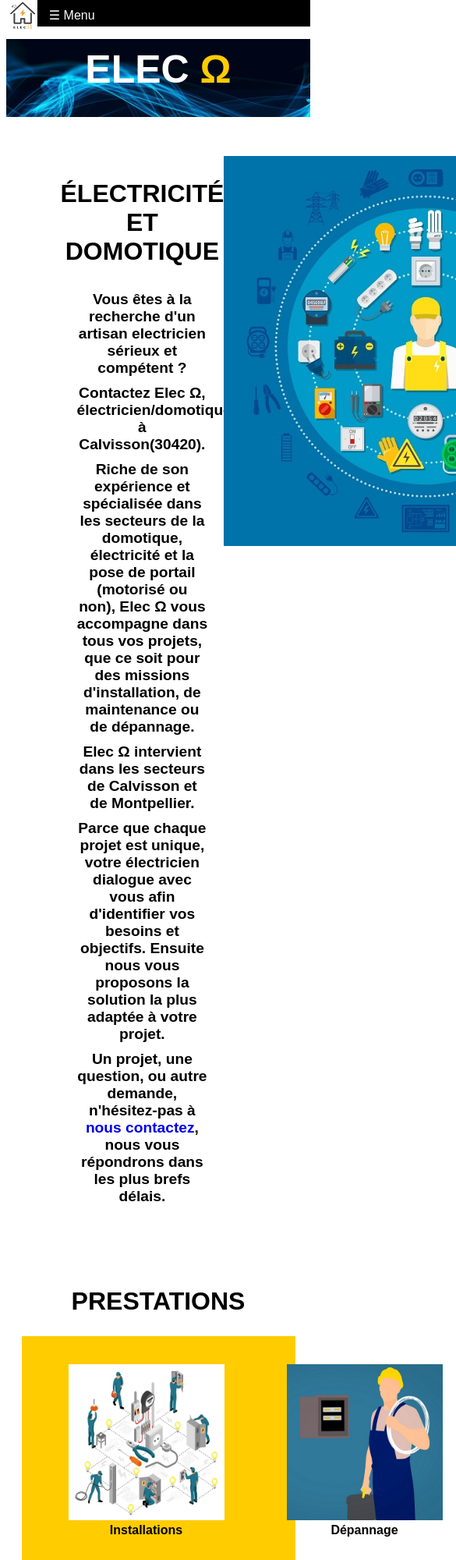
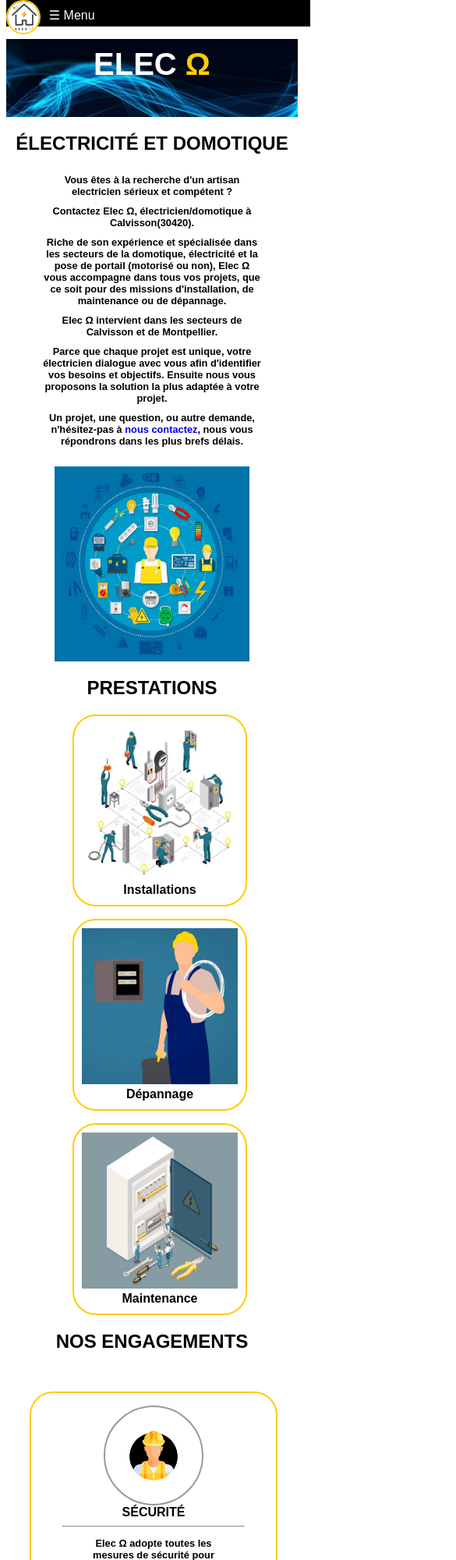
Before and after one commit to Minouch29/elecOmega, a plain HTML site: page src/accueil.html in a window 390 px wide. Shown: the top 2000 px of the page at 78% size, 585 px wide, since content can reach past the window. Drawn offline with Linux system fonts and the light colour scheme; a script that the page names is missing; files whose address does not match are found by name.

Commit message:
mode responsive page accueil

```diff
--- a/src/accueil.html
+++ b/src/accueil.html
@@ -66,12 +66,11 @@
                             nous vous répondrons dans les plus brefs délais.
                         </p>
                     </div>
-
                     <img src="assets/images/electricite-elecOmega.jpg" alt="plusieurs icones représentant le métier d'électricien">
                 </section>
-                <div class="prestationsContainer">
+                <section class="prestationsContainer">
                     <h2>Prestations</h2>
-                    <section class="prestations">
+                    <div class="prestations">
                         <figure>
                             <a href="installations.html">
                                 <img src="assets/images/elecOmega-installations.jpg" alt="installations">
@@ -90,8 +89,8 @@
                             </a>
                             <figcaption>Maintenance</figcaption>
                         </figure>
-                    </section>
-                </div>
+                    </div>
+                </section>
                 <h2>Nos engagements</h2>
                 <section class="engagements">
                     <div>
--- a/src/assets/css/styles_accueil.css
+++ b/src/assets/css/styles_accueil.css
@@ -3,12 +3,10 @@
    --grey: #999999;
 }
 
-body{
-   width: 100%;
-}
+body{ width: 100%; }
 
 .container{
-   width: 90%;
+   width: 100%;
    margin: auto;
 }
 
@@ -33,9 +31,7 @@ body{
    margin: 50px;
 }
 
-.presentation h2{
-   margin-top: 30px;
-}
+.presentation h2{ margin-top: 30px; }
 
 .presentation img{
    width: 550px;
@@ -44,6 +40,7 @@ body{
 
 .prestations{
    display: flex;
+   margin: 50px;
    justify-content: space-around;
    background-color: var(--yellow);
    padding: 20px;
@@ -54,6 +51,7 @@ body{
    height: auto;
    transition: .3s ease-in-out !important;
 }
+
 /*arrondi l'image au survol*/
 .prestations img:hover{
    width: 200px;
@@ -61,9 +59,7 @@ body{
    border-radius: 50%;
 }
 
-a{
-   text-decoration: none;
-}
+a{ text-decoration: none; }
 
 figcaption{
    text-align: center;
@@ -73,6 +69,7 @@ figcaption{
 
 .engagements{
    display: flex;
+   margin: 50px;
    justify-content: space-around;
    padding: 20px;
 }
@@ -82,6 +79,7 @@ figcaption{
    border: var(--grey)solid 2px;
    border-radius: 100px;
 }
+
 .engagements div{
     border: 3px var(--yellow) solid;
     border-radius: 30px;
@@ -89,26 +87,83 @@ figcaption{
     text-align: center;
 }
 
-.informations{
-   display: flex;
-   justify-content: space-around;
-   background-color: var(--yellow);
+/*---------------------*\
+    @MEDIA
+\*---------------------*/
+@media screen and (max-width: 1024px){
+   body{
+      width: auto;
+   }
+   .container{
+      width: 100%;
+      margin: 0;
    }
 
-.informations a{
-   color: black;
+   .container p{ font-size: 0.8em;    }
+
+   .container h2{
+      text-align: center;
+      font-size: 1.5em;
+      text-transform: uppercase;
+      margin-top: 20px;
    }
 
-.informations a:hover{
-   font-weight: bold;
-   color: white;
+   .presentation{
+      display: block;
+      margin: 10px;
    }
 
-.address{
-   margin-top: 50px;
+   .presentation img{
+      display: block;
+      width: 250px;
+      height: 250px;
+      margin-top: 20px;
+      margin-left: auto;
+      margin-right: auto;
    }
 
-.address p{
+   .prestationsContainer{
+      margin: 10px;
+   }
+
+   .prestations{
+      display: block;
+      margin: 10px;
+      background-color: transparent;
+      padding: 0;
       width: 100%;
-   font-size: 1em;
    }
+
+   .prestations> figure{
+      padding: 10px;
+      width: 200px;
+      height: auto;
+      margin-left: auto;
+      margin-right: auto;
+      border: 2px solid var(--yellow);
+      border-radius: 30px;
+   }
+
+   .engagements{
+      display: block;
+      margin: 10px;
+      padding: 20px;
+   }
+
+   .engagements figure img{
+      display: block;
+      margin-left: auto;
+      margin-right: auto;
+      padding: 30px;
+      border: var(--grey)solid 2px;
+      border-radius: 100px;
+   }
+
+   .engagements div{
+      margin: 10px auto 10px auto;
+       border: 2px var(--yellow) solid;
+       border-radius: 30px;
+       width: 100%;
+       text-align: center;
+   }
+}
--- a/src/assets/css/styles_header.css
+++ b/src/assets/css/styles_header.css
@@ -2,9 +2,7 @@
     --yellow: #FFCC00;
 }
 
-*{
-    font-family: Arial, Helvetica, sans-serif;
-}
+*{ font-family: Arial, Helvetica, sans-serif; }
 
 nav{
     width: 100%;
@@ -14,9 +12,7 @@ nav{
     top: 0px;
 }
 
-nav ul{
-    list-style-type: none;
-}
+nav ul{ list-style-type: none; }
 
 nav ul li{
     float: left;
@@ -35,15 +31,11 @@ nav a{
     color: var(--yellow);
 }
 
-nav a:hover{
-    color:white;
-}
+nav a:hover{ color:white; }
 
-nav > .nav-wrapper ul li:hover .subMenu{
-    display: block;
-}
+nav > .nav-wrapper ul li:hover .subMenu{ display: block; }
 
-.subMenu{
+.nav-wrapper .subMenu{
     display: none;
     box-shadow: 0px 1px 2px #CCC;
     background-color: white;
@@ -54,7 +46,7 @@ nav > .nav-wrapper ul li:hover .subMenu{
 }
 
 /* permet que les éléments de notre sous menu s'affichent les uns sous les autres*/
-.subMenu li{
+.nav-wrapper .subMenu li{
     width: 100%;
     text-transform: uppercase;
     text-align: center;
@@ -63,7 +55,7 @@ nav > .nav-wrapper ul li:hover .subMenu{
     padding: 0;
 }
 
-.subMenu a{
+.nav-wrapper .subMenu a{
     width: 100%;
     padding-top: 5px;
     padding-bottom: 5px;
@@ -71,9 +63,7 @@ nav > .nav-wrapper ul li:hover .subMenu{
     font-size: 0.8em;
 }
 
-.dropMenu, .subMenu a:hover{
-    color:var(--yellow);
-}
+.dropMenu, .subMenu a:hover{ color:var(--yellow); }
 
 /* ajoute apres le texte de l'onglet un ▼ de 15px de taille*/
 .dropMenu::after{
@@ -103,11 +93,20 @@ nav > .nav-wrapper ul li:hover .subMenu{
 }
 
 #logo{
+    border: 2px solid var(--yellow);
+    border-radius: 30px;
+
     position: fixed;
     top: 0;
     float: left;
     width: 80px;
     height: 80px;
+}
+
+.menu-checkbox{
+    opacity: 0;
+    position: absolute;
+    top: -5000px;
 }
 
 /*---------------------*\
@@ -142,9 +141,7 @@ nav > .nav-wrapper ul li:hover .subMenu{
         flex-direction: column;
     }
 
-    .menu-checkbox:checked ~ .menu li {
-        display: block;
-    }
+    .menu-checkbox:checked ~ .menu li { display: block; }
 
     /* on selectionne label class .menu-toggle s'il est adjacent('+') à la checkbox cochée */
     .menu-checkbox:focus + .menu-toggle{ outline: var(--yellow) auto 5px; }
@@ -162,54 +159,45 @@ nav > .nav-wrapper ul li:hover .subMenu{
         justify-content: space-between;
     }
 
-    nav{
-        width: 100%;
-    }
+    nav{ width: 100%; }
 
     nav .nav-wrapper .menu li{
         float: left;
-        margin-left: 5%;
         text-align: left;
         text-transform: uppercase;
         font-weight: normal;
         font-size: 15px;
-        padding-bottom: 20px;
+        padding-bottom: 10px;
     }
 
     .subMenu{
         display: none;
-        box-shadow: 0px 1px 2px #CCC;
+        width: 100px;
+        box-shadow: 0px 1px 1px #CCC;
         background-color: white;
         position: absolute;
         z-index: 1000;
-        margin: 0;
-        padding: 0;
     }
 
     .subMenu li{
-        width: 100%;
+        padding-left: 5px !important;
+        padding-bottom: 5px !important;
+        width: 50%;
         text-transform: uppercase;
         text-align: center;
         border-bottom: 1px solid black;
-        margin: auto;
-        padding: 0;
     }
 
     .subMenu a{
-        width: 80%;
         padding-top: 5px;
         padding-bottom: 5px;
         color: black;
         font-size: 0.8em;
     }
 
-    nav > .nav-wrapper ul li{
-        display: block;
-    }
+    nav > .nav-wrapper ul li{ display: block; }
 
-    nav > .nav-wrapper ul li:hover .subMenu{
-        display: block !important;
-    }
+    nav > .nav-wrapper ul li:hover .subMenu{ display: inline-block ; }
 
     .dropMenu::after{
         content: "▼";
@@ -227,16 +215,7 @@ nav > .nav-wrapper ul li:hover .subMenu{
         padding: 10px;
         margin: 50px;
         text-align: center;
-        font-size: 50px;
+        font-size: 40px;
         color: white;
     }
-
-
-
-
-
-
-
-
-
 }
```
Also changed, not shown: src/js/main.js (deleted). Lines whose indentation alone changed are shown as unchanged.
